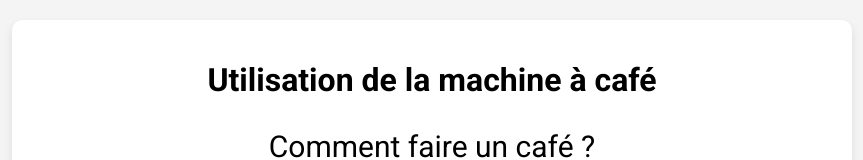
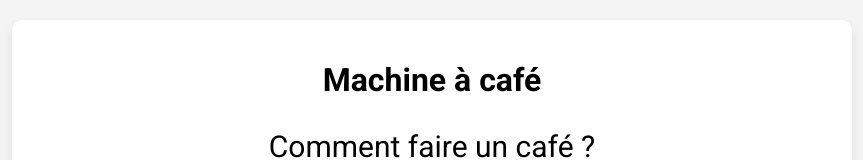
Before and after one commit to Alexandrecouto/Horlogetuto, a plain HTML site: page tuto/machinecafe.html in a window 1280 px wide. Shown: the top 160 px of the page, without its empty margins (208-1071 px from the left). Drawn offline with Linux system fonts and the light colour scheme.

Commit message:
Update machinecafe.html

```diff
--- a/tuto/machinecafe.html
+++ b/tuto/machinecafe.html
@@ -101,7 +101,7 @@
 
     <script>
         const tutorialData = {
-            title: "Utilisation de la machine à café",
+            title: "Machine à café",
             text: "",
             videoList: [
                 { url: "https://www.youtube.com/embed/rWzZJ77rx_s", label: "Comment faire un café ?" },
```
